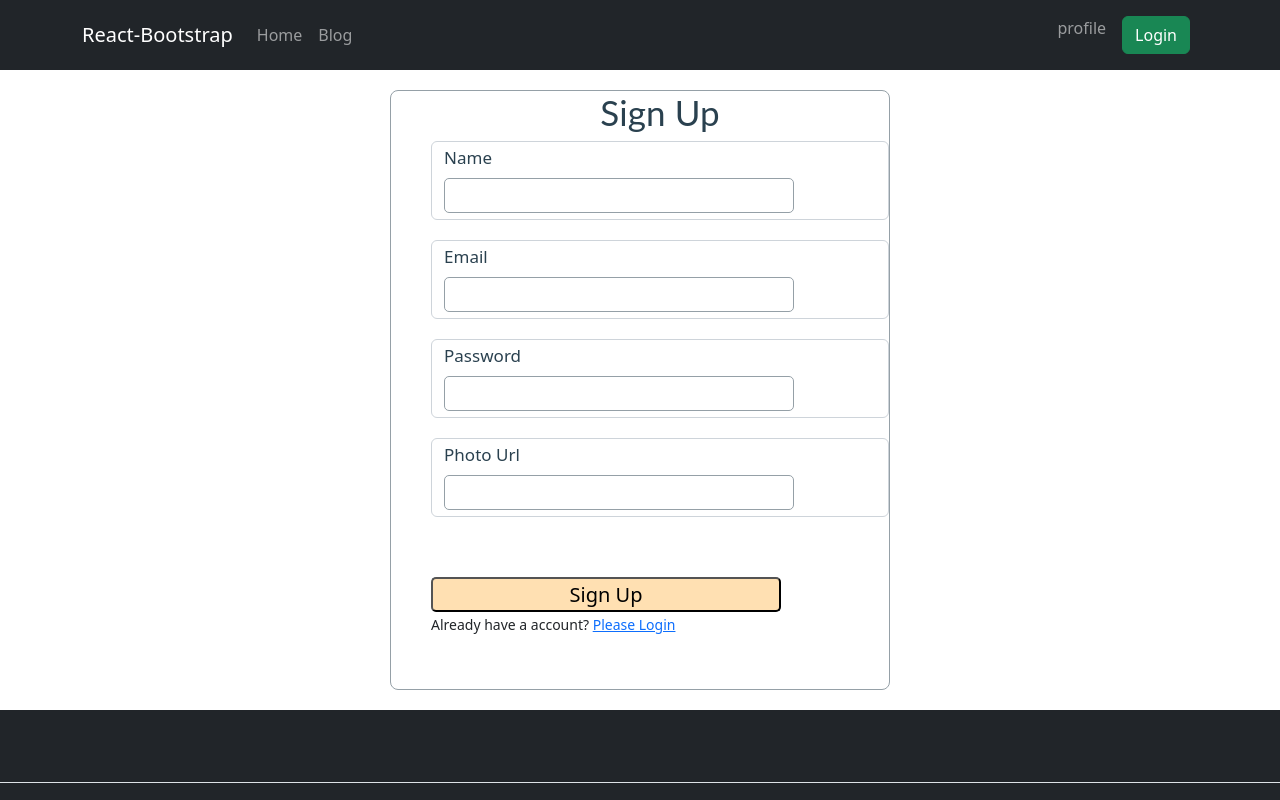
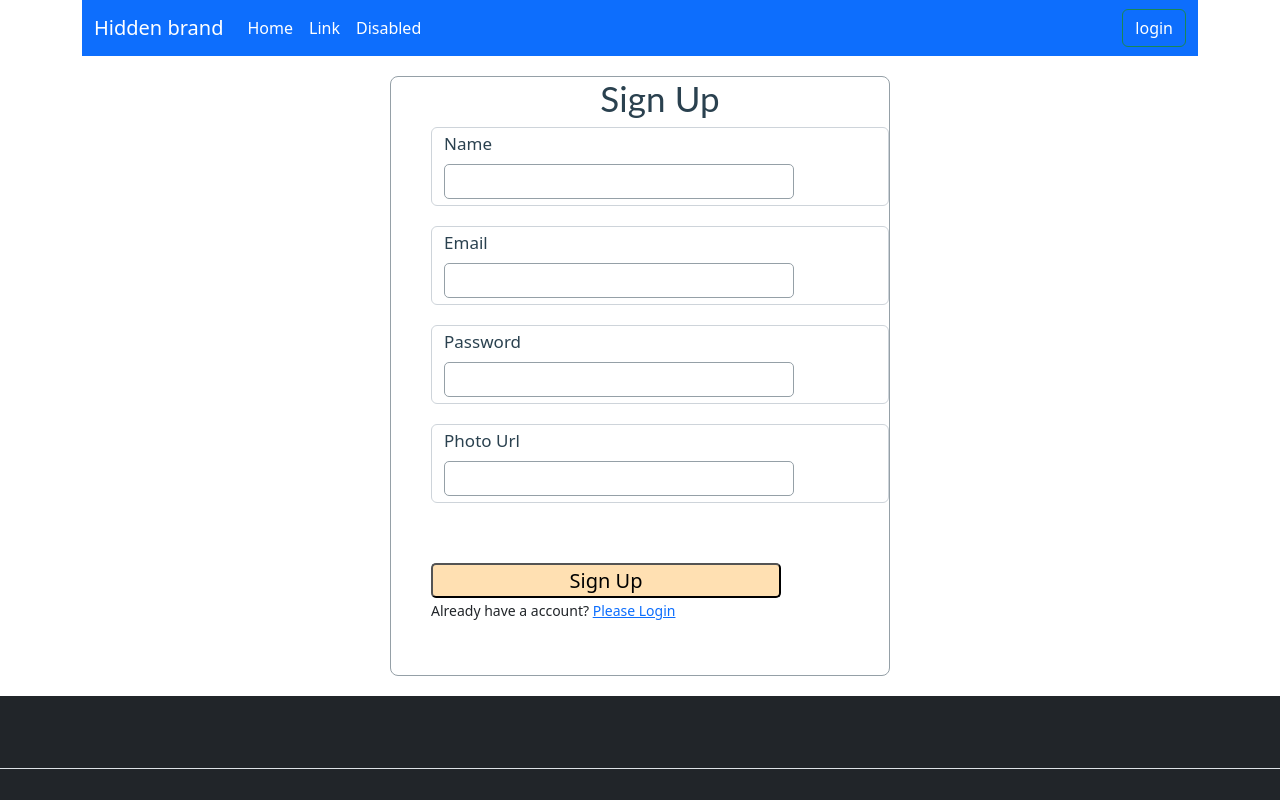
Before and after one commit to MD-Mojammel-Haque-shakil/chef-recipe-client, a React (Vite) app: page /signup in a window 1280 px wide. Shown: the top 800 px of the page. Built offline with nearby package versions, Linux system fonts and the light colour scheme.

Commit message:
created login and register form page done

```diff
--- a/src/components/Header/Header.jsx
+++ b/src/components/Header/Header.jsx
@@ -1,28 +1,35 @@
 import React from 'react';
-import { Button, Container, Nav,  NavDropdown, Navbar } from 'react-bootstrap';
+import { Link } from 'react-router-dom';
+
 
 const Header = () => {
     return (
-        <div>
-          <Navbar collapseOnSelect expand="lg" bg="dark" variant="dark">
-      <Container>
-        <Navbar.Brand href="#home">React-Bootstrap</Navbar.Brand>
-        <Navbar.Toggle aria-controls="responsive-navbar-nav" />
-        <Navbar.Collapse id="responsive-navbar-nav">
-          <Nav className="me-auto">
-            <Nav.Link href="#features">Home</Nav.Link>
-            <Nav.Link href="#pricing">Blog</Nav.Link>
+    <div className='container'>
+       <nav className="navbar navbar-expand-lg bg-primary">
+  <div className="container-fluid">
+    <button className="navbar-toggler" type="button" data-bs-toggle="collapse" data-bs-target="#navbarTogglerDemo01" aria-controls="navbarTogglerDemo01" aria-expanded="false" aria-label="Toggle navigation">
+      <span className="navbar-toggler-icon"></span>
+    </button>
+    <div className="collapse navbar-collapse" id="navbarTogglerDemo01">
+      <a className="navbar-brand text-white" href="#">Hidden brand</a>
+      <ul className="navbar-nav me-auto mb-2 mb-lg-0">
+        <li className="nav-item">
+          <a className="nav-link active text-white" aria-current="page" href="#">Home</a>
+        </li>
+        <li className="nav-item">
+          <a className="nav-link text-white" href="#">Link</a>
+        </li>
+        <li className="nav-item">
+          <a className="nav-link disabled text-white">Disabled</a>
+        </li>
+      </ul>
+      <div className="d-flex align-items-center" role="search">
+      <Link to ='/login'><button className="btn btn-outline-success text-white" type="submit">login</button></Link>
 
-          </Nav>
-          <Nav>
-            <Nav.Link href="#deets">profile</Nav.Link>
-            <Nav.Link eventKey={2} href="#memes">
-            <Button variant="success">Login</Button>
-            </Nav.Link>
-          </Nav>
-        </Navbar.Collapse>
-      </Container>
-    </Navbar>
+      </div>
+    </div>
+  </div>
+</nav>
         </div>
     );
 };
--- a/src/components/Login/Login.css
+++ b/src/components/Login/Login.css
@@ -3,7 +3,7 @@
     width: 500px;
     height: 600px;
     margin: 20px auto;
-    border: 1px solid #95A0A7;
+    border: 1px solid hsl(203, 9%, 62%);
     border-radius: 8px;
     padding-left: 40px;
     }
--- a/src/components/SignUp/SignUp.jsx
+++ b/src/components/SignUp/SignUp.jsx
@@ -1,5 +1,5 @@
 import React, { useState } from 'react';
-import { Link, useLocation, useNavigate } from 'react-router-dom';
+import { Link } from 'react-router-dom';
 
 const SignUp = () => {
     const [error, setError] = useState('');
```
